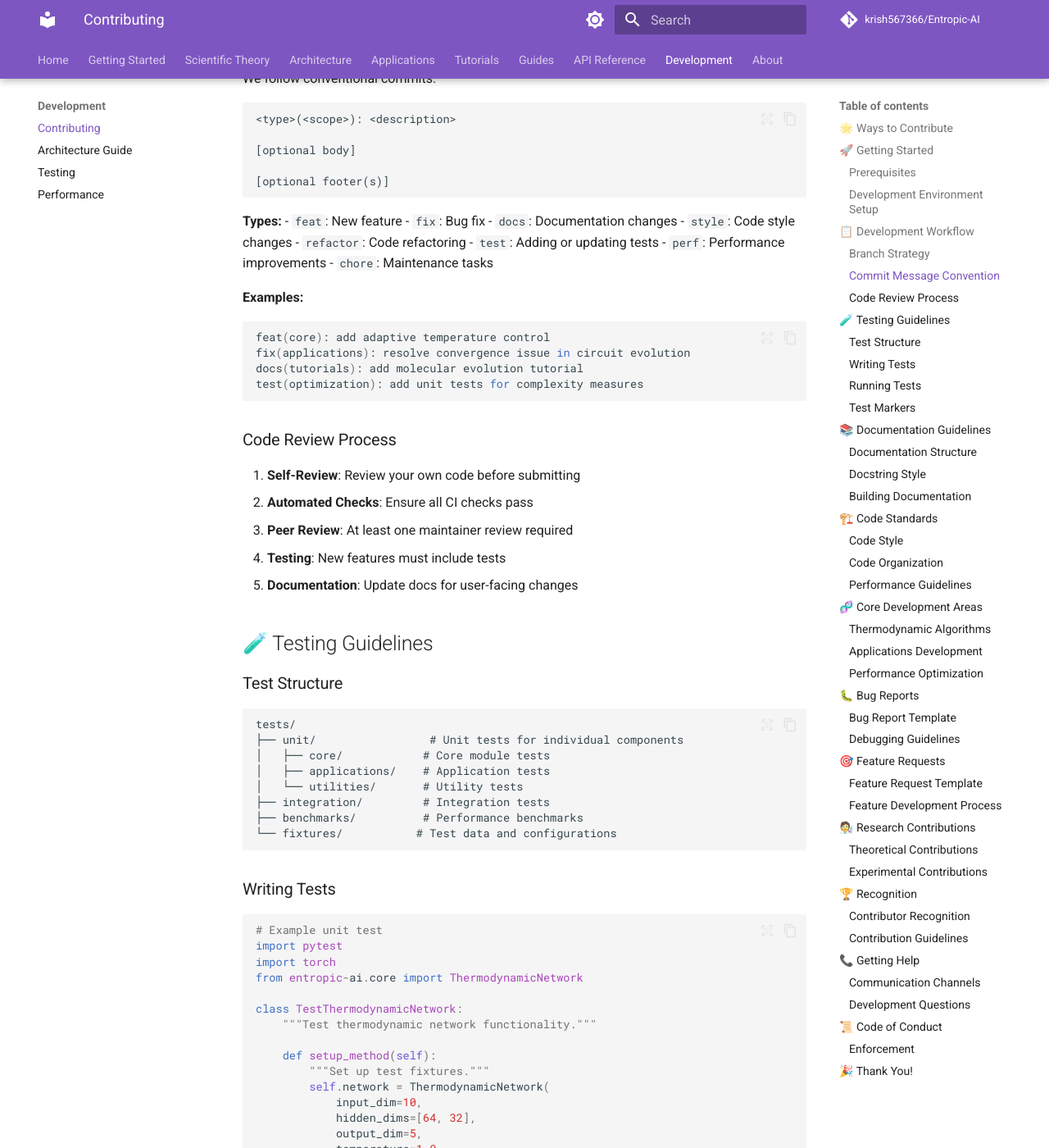
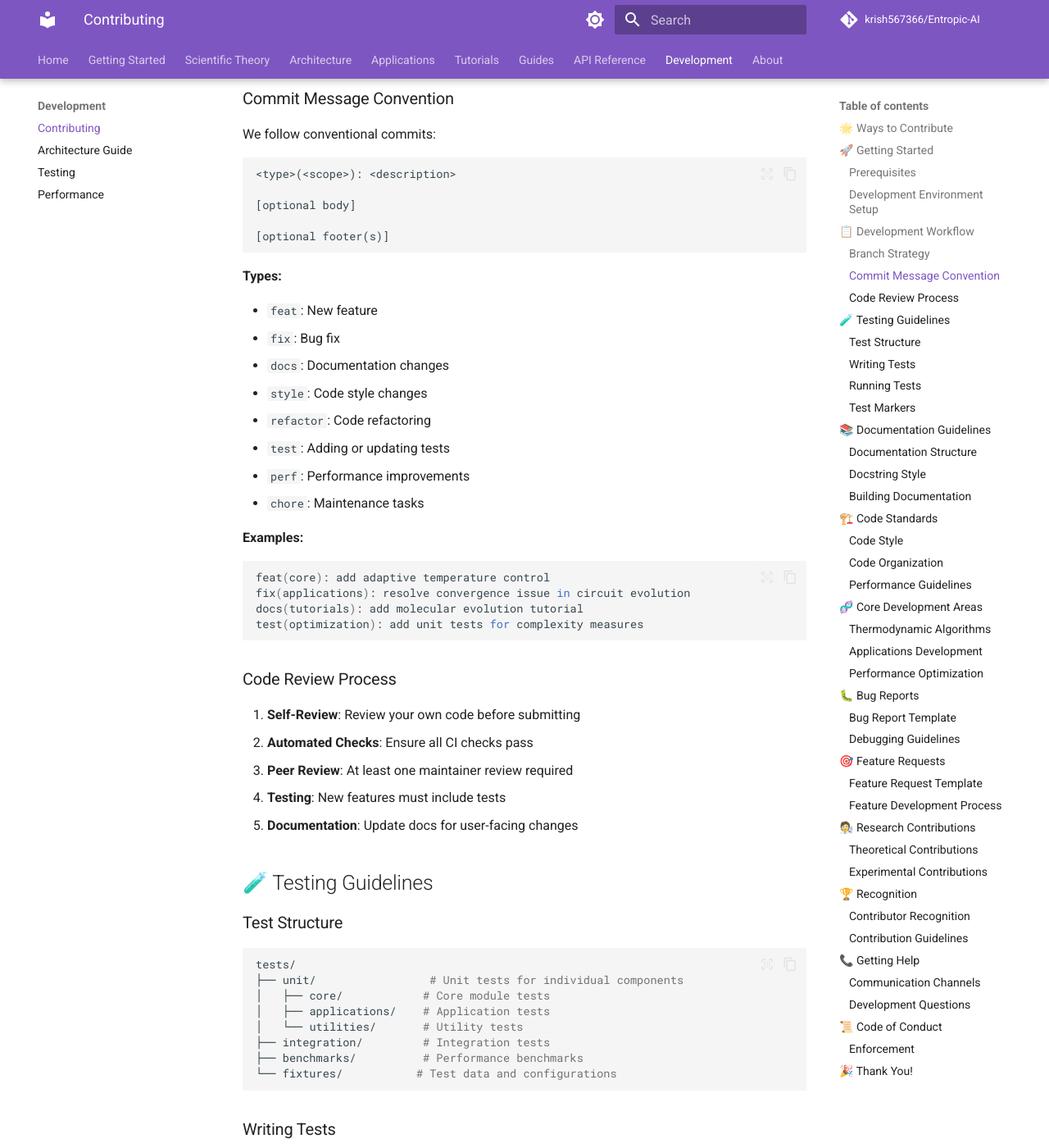
Before and after one commit to krish567366/Entropic-AI, an MkDocs documentation site: the page built from docs/development/contributing.md, in a window 1280 px wide and 1400 px high, scrolled down 2141 px. Shown: the whole window at 82% size. Built offline with MkDocs 1.6.1 and Material for MkDocs 9.7.7, drawn with Linux system fonts in a browser that asks for light colours; comment, search, counter and statistics services are not loaded; some of the changed text lies outside the part shown.

Commit message:
Name Conflicts

````diff
--- a/docs/development/contributing.md
+++ b/docs/development/contributing.md
@@ -98,6 +100,7 @@ We follow conventional commits:
 ```
 
 **Types:**
+
 - `feat`: New feature
 - `fix`: Bug fix
 - `docs`: Documentation changes
@@ -128,7 +131,7 @@ test(optimization): add unit tests for complexity measures
 
 ### Test Structure
 
-```
+```bash
 tests/
 ├── unit/                 # Unit tests for individual components
 │   ├── core/            # Core module tests
````
Also changed, not shown: other parts of docs/development/contributing.md (+2 -0 lines).
